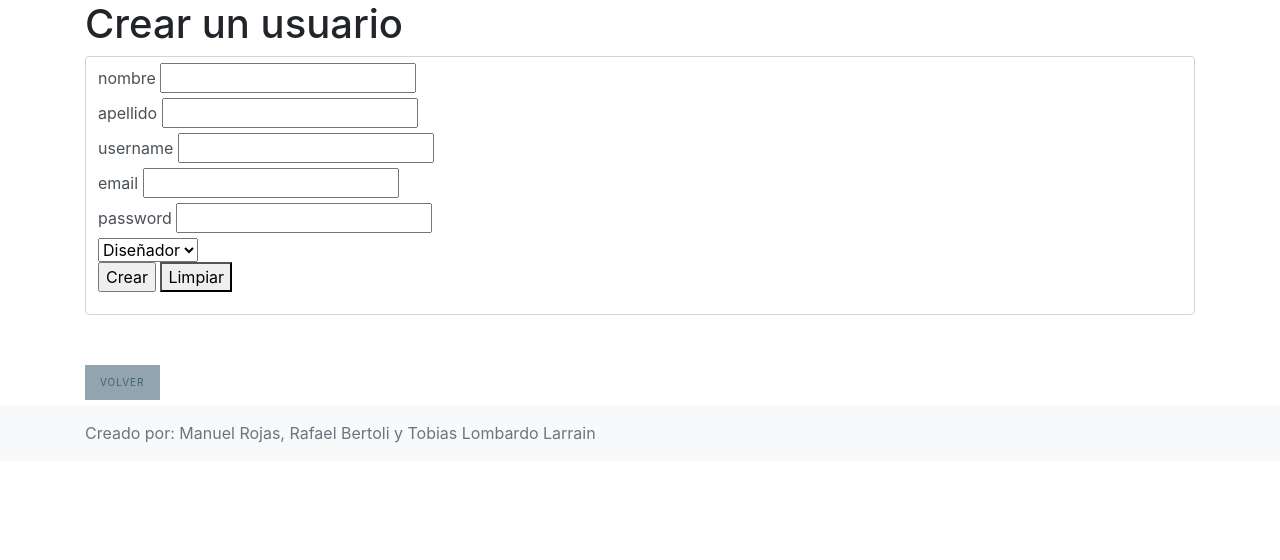
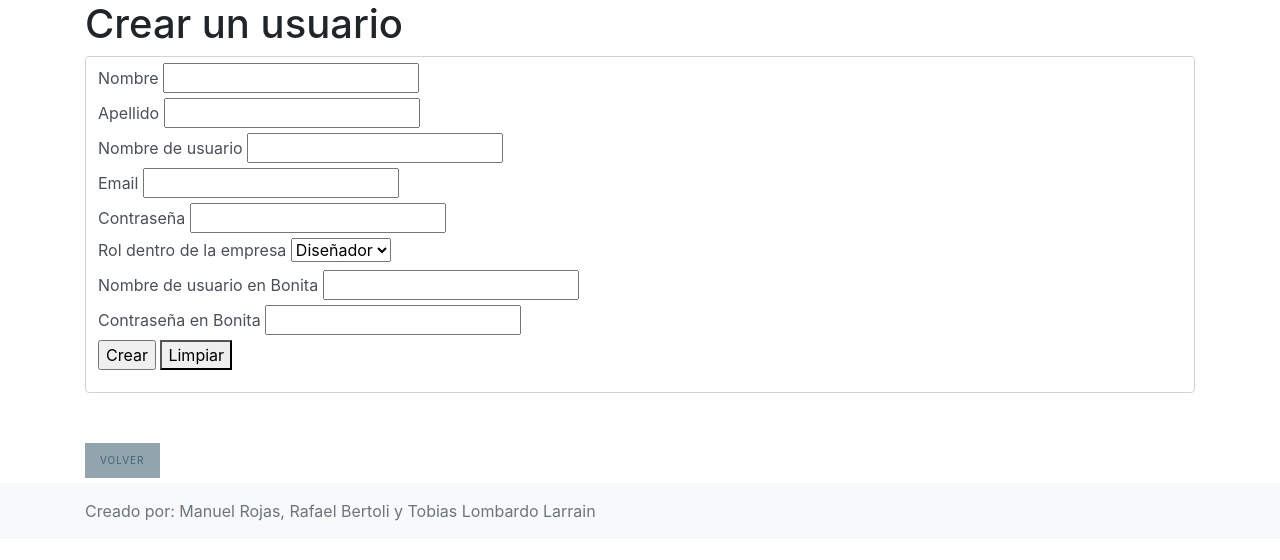
Before and after one commit to mugen-2/DSSD, a Flask app: page /usuarios/nuevo in a window 1280 px wide. Shown: the top 560 px of the page. Run offline with Flask 2, Linux system fonts and the light colour scheme; some libraries are stand-ins or nearby versions.

Commit message:
Cambios en user para bonita

```diff
--- a/app/forms/user_form.py
+++ b/app/forms/user_form.py
@@ -33,6 +33,13 @@ class Form_usuario_new(FlaskForm):
         choices=[('1','Diseñador'), ('2','Operador'), ('3','Comercial')],
         validators=[DataRequired( message ="el campo es obligatorio")])
 
+    usernameB = StringField('usernameB',
+        validators=[DataRequired( message = "el campo es obligatorio")])
+
+    passwordB = PasswordField ('passwordB',
+        validators=[DataRequired( message = "el campo es obligatorio"),
+        Length(min = 6, message=("la contraseña tiene que tener como minimo 6 caracteres"))])
+
     def validate_email(form, email):
         if ((User.query.filter_by(email=email.data).first()) != None):
             raise ValidationError("el email no esta disponible")
--- a/app/resources/user.py
+++ b/app/resources/user.py
@@ -32,8 +32,11 @@ def create():
       username = request.form.get("username")
       areas= request.form.get("areas")
       password = generate_password_hash(password)
+      usernameB = request.form.get("usernameB")
+      passwordB = request.form.get("passwordB")
 
-      User.crear(nombre,apellido,email,password,username,areas)
+
+      User.crear(nombre,apellido,email,password,username,areas,usernameB,passwordB)
       return redirect(url_for("user_index"))
 
    return render_template("user/new.html",form=form)
--- a/app/templates/user/new.html
+++ b/app/templates/user/new.html
@@ -7,37 +7,38 @@
   <h1>Crear un usuario</h1>
   <form class="form-control" action="{{ url_for('user_create') }}" method="POST" novalidate>
     {{form.hidden_tag()}}
-    {{form.nombre.label}}
+    <label for="nombre">Nombre</label>
     {{form.nombre}}
     {% for error in form.nombre.errors %}
       <span style="color:red;" >{{error}}</span>
     {% endfor %}
     <br>
-    {{form.apellido.label}}
+    <label for="apellido">Apellido</label>
     {{form.apellido}}
     {% for error in form.apellido.errors %}
     <span style="color:red;" >{{error}}</span>
     {% endfor %}
     <br>
-    {{form.username.label}}
+    <label for="username">Nombre de usuario</label>
     {{form.username}}
     {% for error in form.username.errors %}
     <span style="color:red;" >{{error}}</span>
     {% endfor %}
     <br>
-    {{form.email.label}}
+    <label for="email">Email</label>
     {{form.email}}
     {% for error in form.email.errors %}
     <span style="color:red;" >{{error}}</span>
     {% endfor %}
     <br>
-    {{form.password.label}}
+    <label for="password">Contraseña</label>
     {{form.password}}
     {% for error in form.password.errors %}
     <span style="color:red;" >{{error}}</span>
     {% endfor %}
     <br>
 
+    <label for="areas">Rol dentro de la empresa</label>
     <select name="areas">
 
     <option value="1"> Diseñador </option>
@@ -49,6 +50,22 @@
     <span style="color:red;" >{{error}}</span>
     {% endfor %}
 
+    <br>
+
+    <label for="usernameB">Nombre de usuario en Bonita</label>
+    {{form.usernameB}}
+    {% for error in form.usernameB.errors %}
+    <span style="color:red;" >{{error}}</span>
+    {% endfor %}
+    <br>
+
+    <label for="passwordB">Contraseña en Bonita</label>
+    {{form.passwordB}}
+    {% for error in form.password.errors %}
+    <span style="color:red;" >{{error}}</span>
+    {% endfor %}
+    <br>
+
     <p>
       <input type="submit" value="Crear">
       <button type="reset">Limpiar</button>
```
Also changed, not shown: app/models/user.py (+15 -5 lines).
